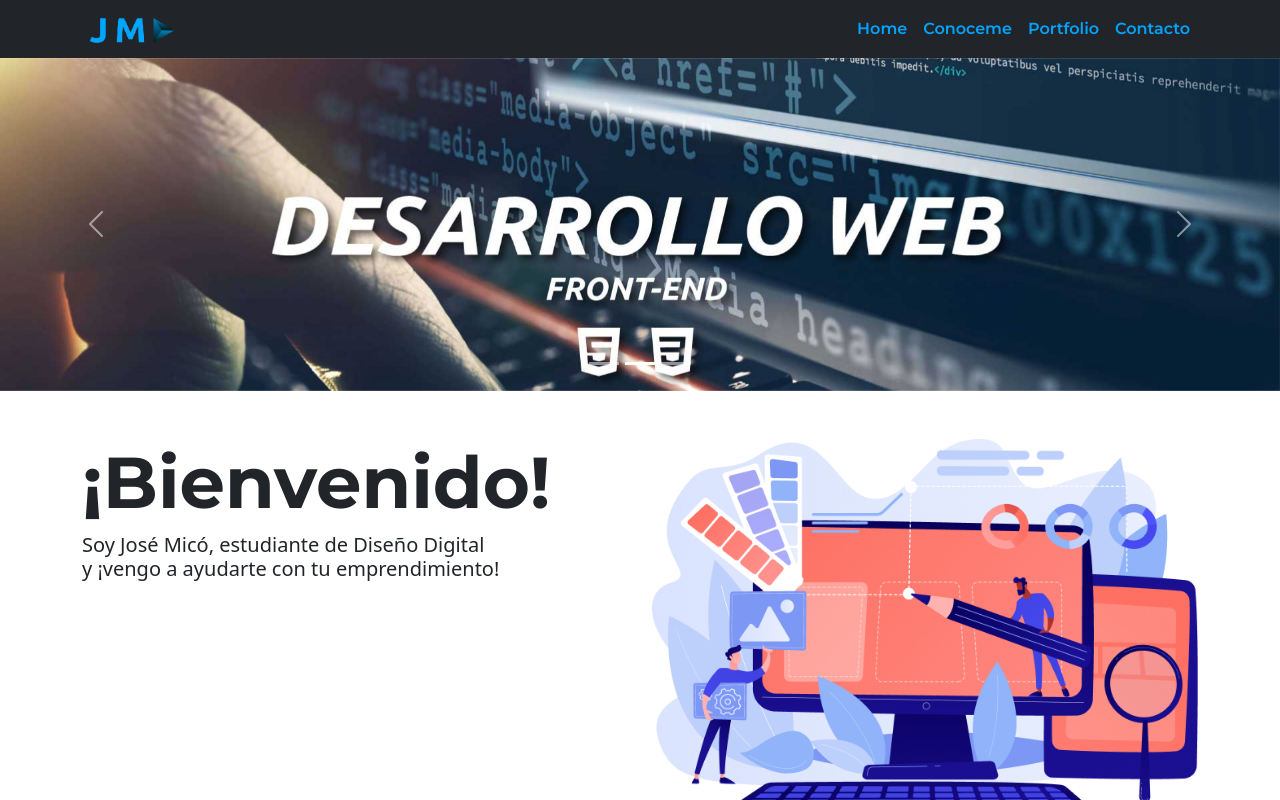
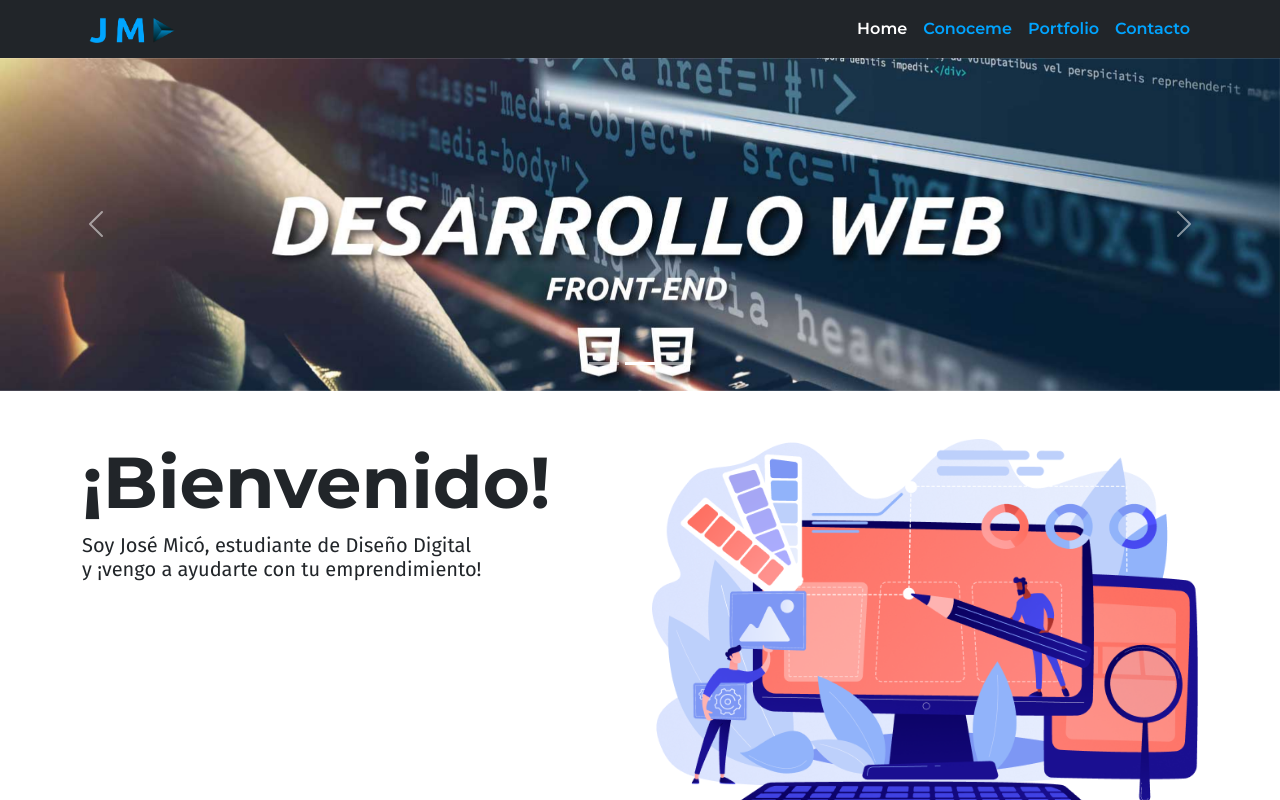
Before and after one commit to josemicoo/PaginaJMDigital, a plain HTML site: page index.html in a window 1280 px wide. In both pictures the pointer is over the link 882 px from the left and 28 px from the top of the page. Shown: the top 800 px of the page. Drawn offline with nearby package versions, Linux system fonts and the light colour scheme.

Commit message:
Update estilos.css

```diff
--- a/CSS/estilos.css
+++ b/CSS/estilos.css
@@ -11,10 +11,19 @@ a {
     font-family:'Montserrat', sans-serif;
     color: #00A4FF !important;
 }
+.nav-link:hover{
+    color: white !important;
+}
+
 
 h1 {
     font-family: 'Montserrat', sans-serif;
     font-weight: bold;
+}
+
+h5 {
+    font-family: 'Fira Sans', sans-serif;
+
 }
 
 .logo {
```
